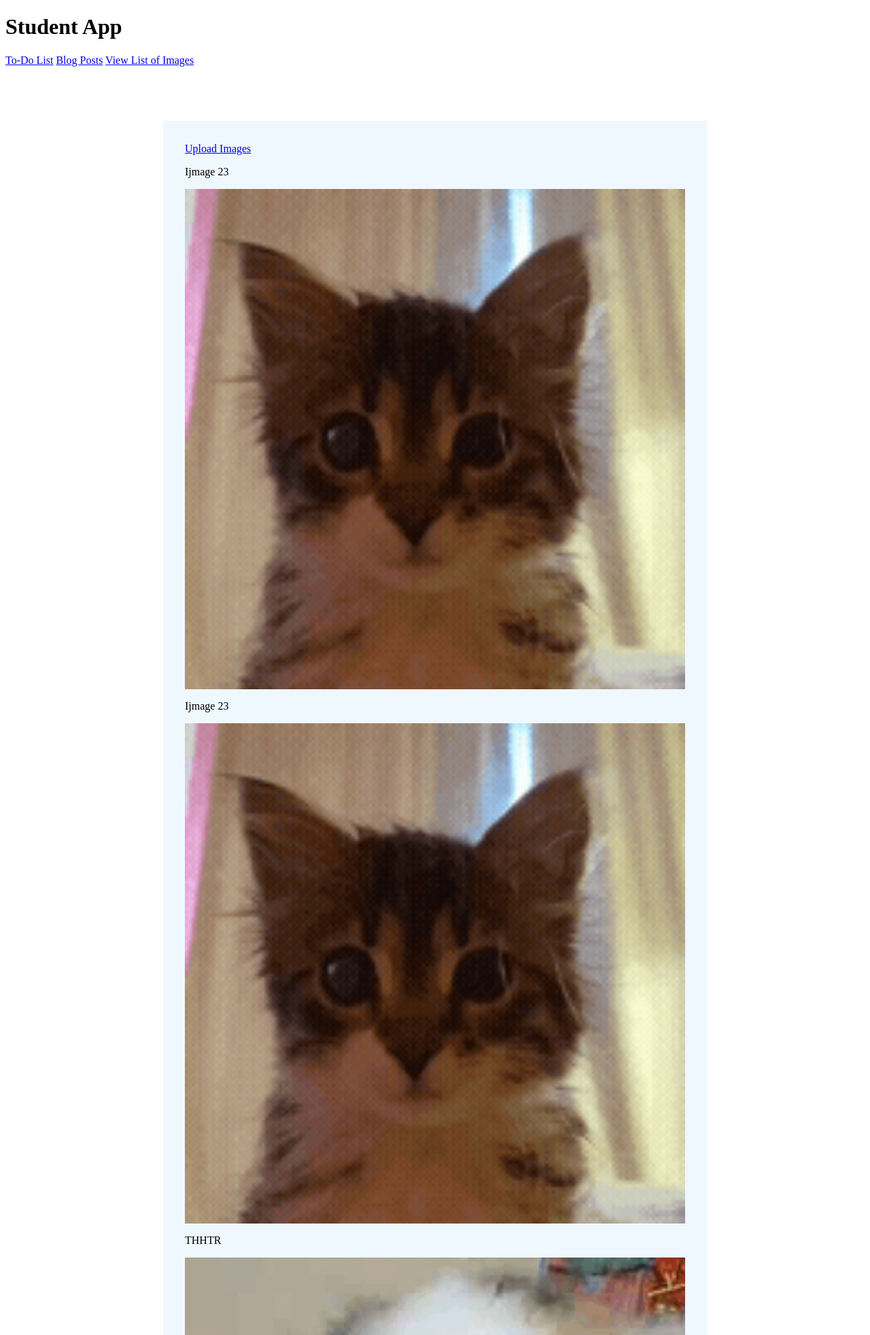
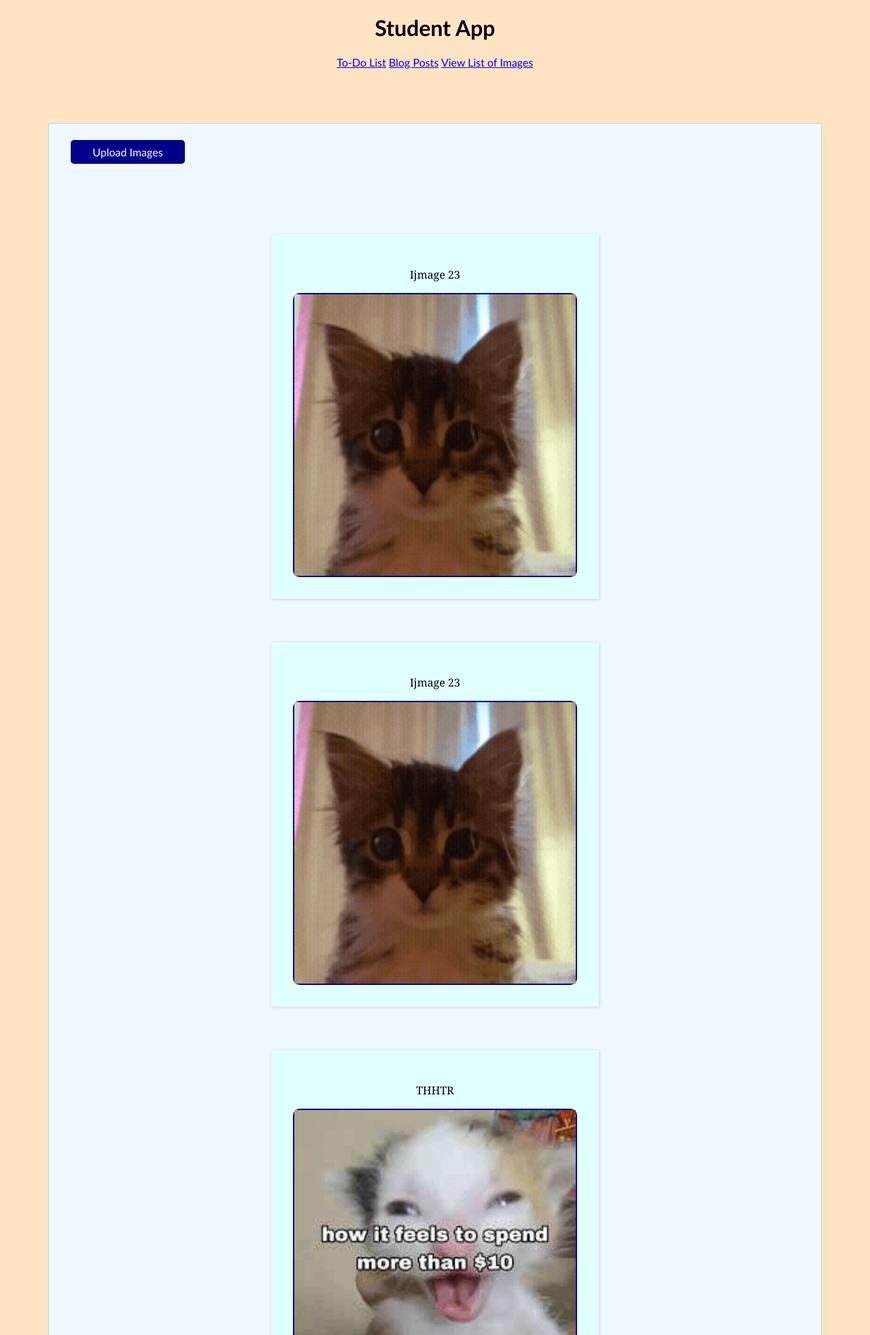
Before and after one commit to uhohdontdothat/ET721_lab_student_app, a Django app: page /notes/ in a window 1280 px wide. Shown: the top 1964 px of the page at 68% size. Run offline with Django 5.2, Linux system fonts and the light colour scheme; data comes from the database, SQL or seed files in the repository; both versions use the stored data as it was after the commit.

Commit message:
Finished Project 4

```diff
--- a/static/styles.css
+++ b/static/styles.css
@@ -80,3 +80,120 @@ img{width: 100%; display: block;}
     text-decoration: underline;
     font-weight: bolder;
 }
+/* css for post_list*/
+*{
+    box-sizing: border-box;
+    font-family:'Gill Sans', 'Gill Sans MT', Calibri, 'Trebuchet MS', sans-serif;
+}
+.page{
+    background-color: bisque;
+}
+.header{
+    text-align: center;
+    font-family:'Gill Sans', 'Gill Sans MT', Calibri, 'Trebuchet MS', sans-serif;
+}
+.urls{
+    text-align: center;
+    align-content: center;
+    font-family:'Gill Sans', 'Gill Sans MT', Calibri, 'Trebuchet MS', sans-serif;
+}
+.post_item{
+    list-style: none;
+    border: solid black 1px;
+}
+.post_title{
+    padding: 1em 1em;
+    font-size: 17px;
+    font-weight: bold;
+}
+.post_date{
+    padding: 1em;
+    font-size: 14px;
+}
+.post_content{
+    padding: 1em;
+    font-size: 20px;
+}
+.btn{
+    background-color: green;
+    color: white;
+    border-radius: 5px;
+    padding: 0.5rem;
+    text-decoration:none
+}
+.btn:hover{
+    background-color: blue;
+}
+.form{
+    padding: 1rem
+}
+
+/* css for image */
+img{width:100%; display:block;}
+.maincontainer{
+    width: 90%;
+    margin: 5rem auto;
+    padding: 2rem;
+    border: solid lightblue 1px;
+}
+.title{
+    text-align: center;
+}
+.upload_img_btn{
+    background-color: darkblue;
+    padding: 0.5rem 2rem;
+    border-radius: 5px;
+    color: white;
+    text-decoration: none;
+}
+.upload_img_btn:hover{
+    background: crimson;
+    font-weight: bolder;
+    box-shadow: 0px 0px 3px 1px gray;
+}
+.albumcontainer{
+    margin-top:5rem;
+    display: flex;
+    justify-content: space-around;
+    flex-wrap: wrap;
+}
+.card{
+    width: 45%;
+    padding: 2rem;
+    background-color: lightcyan;
+    box-shadow: 1px 1px 5px lightgray;
+    margin: 2rem;
+}
+.card_title{
+    text-align: center;
+    font-family: Georgia, 'Times New Roman', Times, serif;
+}
+.card_img{
+    border: ridge 2px darkblue;
+    border-radius: 10px;
+}
+
+/* post.html */
+.posttitle{
+    text-align: center;
+    color: darkblue;
+}
+.form_post{
+    width: 500px;
+    margin: 3rem auto;
+    box-shadow: 1px 1px 3px gray;
+    border-radius: 10px;
+    padding: 2rem;
+}
+.btnsubmit{
+    color: whitesmoke;
+    background-color: darkblue;
+    padding: 0.5rem 2rem;
+    border: none;
+    border-radius: 5px;
+}
+.btnsubmit:hover{
+    background: crimson;
+    font-weight: bolder;
+    box-shadow: 0px 0px 3px 1px gray;
+}
--- a/templates/base.html
+++ b/templates/base.html
@@ -8,7 +8,7 @@
     {% load static %}
     <link rel="stylesheet" href="{% static 'styles.css' %}">
 </head>
-<body>
+<body class="page">
     <header>
         <h1 class="header">Student App</h1>
         <nav class="urls">
@@ -18,6 +18,9 @@
         </nav>
     </header>
     {% block content %}
+    <h3>Welcome to Student's Application!</h3>
+
+    <h2>Click on one of the hyperlinks above to get started.</h2>
     {% endblock %}
 </body>
 </html>
```
Also changed, not shown: db.sqlite3.
